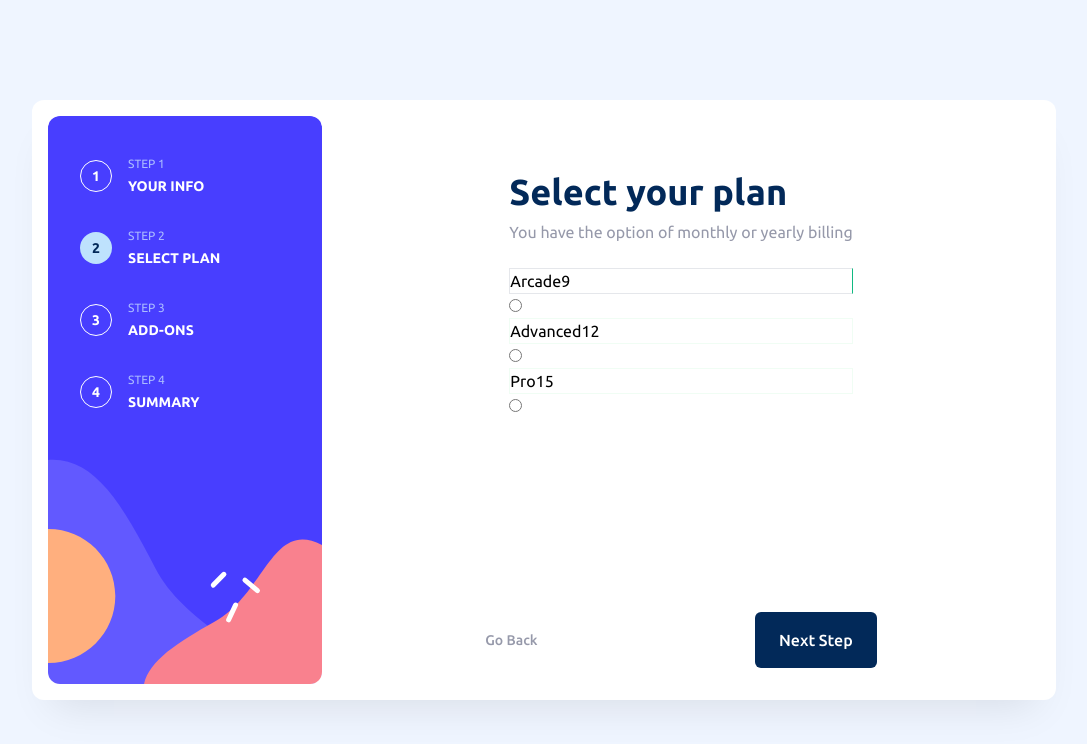
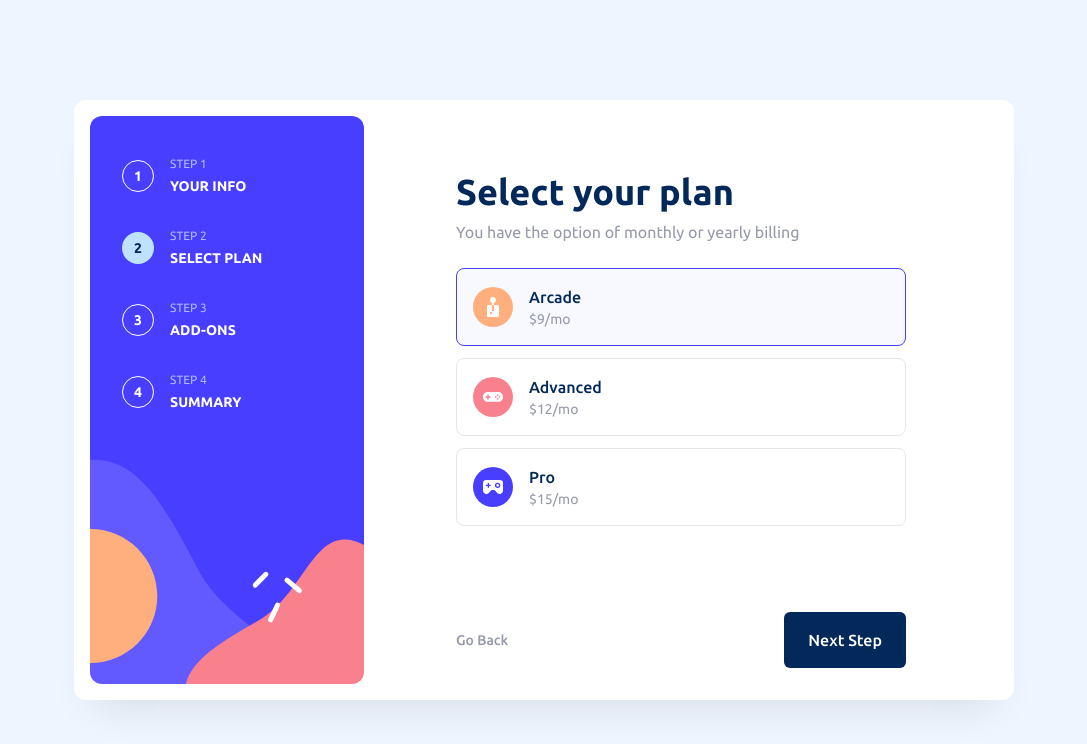
Before and after one commit to DevCeur/multi-step-form, a Next.js app: page / in a window 1280 px wide. Shown: the top 744 px of the page, without its empty margins (96-1183 px from the left). Built offline with nearby package versions, Linux system fonts and the light colour scheme.

Commit message:
[feat]: imrpove select plan input

```diff
--- a/src/components/multi-step-form/multi-step-form.tsx
+++ b/src/components/multi-step-form/multi-step-form.tsx
@@ -10,7 +10,7 @@ export const MultiStepForm = () => {
   const currentStep = useMultiStepForm((state) => state.currentStep);
 
   return (
-    <div className="flex w-full max-w-5xl lg:h-[600px] lg:p-4 lg:bg-background-secondary rounded-xl overflow-hidden lg:shadow-default">
+    <div className="flex w-full max-w-[940px] lg:h-[600px] lg:p-4 lg:bg-background-secondary rounded-xl overflow-hidden lg:shadow-default">
       <StepsIndicator />
 
       <div className="mx-auto absolute lg:relative h-screen lg:h-auto">
--- a/src/components/select-plan-input/select-plan-input.tsx
+++ b/src/components/select-plan-input/select-plan-input.tsx
@@ -1,8 +1,7 @@
 import type { InputHTMLAttributes } from "react";
 
-import { useFormContext } from "react-hook-form";
-
 import { useMultiStepForm } from "@/lib/multi-step-form-state";
+import Image from "next/image";
 
 type SelectPlanInputProps = {
   iconUrl: string;
@@ -18,31 +17,35 @@ export const SelectPlanInput = ({
   iconUrl,
   ...inputProps
 }: SelectPlanInputProps) => {
-  const { register } = useFormContext();
-
   const { selectedPlan } = useMultiStepForm((state) => ({
     selectedPlan: state.formData.selectedPlan,
   }));
 
   const formattedPrice = selectedPlan.billing === "monthly" ? price : price * 10;
 
+  const isPlanSelected = selectedPlan.identifier === identifier;
+
   return (
-    <label htmlFor={identifier}>
-      <div
-        className={`border ${
-          selectedPlan.identifier === identifier
-            ? "border-r-emerald-500"
-            : "border-green-50"
-        }`}
-      >
-        <span>{name}</span>
-        <span>{formattedPrice}</span>
+    <label
+      htmlFor={identifier}
+      className={`w-full p-4 flex justify-start items-center border ${
+        isPlanSelected ? "bg-grey-lightest border-purple" : "border-stroke-default"
+      } hover:border-purple rounded-lg transition-colors duration-200 cursor-pointer`}
+    >
+      <div className="relative w-10 h-10 mr-4">
+        <Image src={iconUrl} alt={identifier} layout="fill" style={{ objectFit: "contain" }} />
+      </div>
+
+      <div className="flex flex-col">
+        <span className="text-denim font-medium">{name}</span>
+        <span className="text-sm text-grey-default">${formattedPrice}/mo</span>
       </div>
 
       <input
-        {...register("selectedPlan")}
+        hidden
         id={identifier}
         type="radio"
+        name="selectedPlan"
         value={identifier}
         {...inputProps}
       />
--- a/src/components/step-wrapper/step-wrapper.tsx
+++ b/src/components/step-wrapper/step-wrapper.tsx
@@ -48,9 +48,9 @@ export const StepWrapper = ({
     <FormProvider {...formMethods}>
       <form
         onSubmit={handleSubmit}
-        className="w-full h-screen lg:max-w-lg lg:h-full pt-28 lg:pt-0 px-4 lg:px-0 mx-auto flex flex-col justify-between"
+        className="w-full h-screen lg:w-[450px] lg:h-full pt-28 lg:pt-0 px-4 lg:px-0 mx-auto flex flex-col justify-between"
       >
-        <div className="px-6 py-8 lg:pt-14 bg-background-secondary rounded-xl shadow-default lg:shadow-none">
+        <div className="px-6 py-8 lg:pt-14 lg:px-0 lg:pb-0 bg-background-secondary rounded-xl shadow-default lg:shadow-none">
           {!isLastStep && (
             <div className="mb-6">
               <h2 className="text-denim text-2xl lg:text-4xl font-bold mb-2">{title}</h2>
@@ -63,15 +63,10 @@ export const StepWrapper = ({
 
         {!isLastStep && (
           <div
-            className={`-mx-4 p-4 bg-white flex ${
-              isFirstStep ? "justify-end" : "justify-between"
-            }`}
+            className={`-mx-4 p-4 bg-white flex ${isFirstStep ? "justify-end" : "justify-between"}`}
           >
             {!isFirstStep && (
-              <button
-                onClick={handlePrevStep}
-                className="text-grey-default text-sm font-medium"
-              >
+              <button onClick={handlePrevStep} className="text-grey-default text-sm font-medium">
                 Go Back
               </button>
             )}
--- a/src/components/steps/select-plan-step/select-plan-step.tsx
+++ b/src/components/steps/select-plan-step/select-plan-step.tsx
@@ -1,19 +1,36 @@
+import { ChangeEvent, useState } from "react";
+
 import { PLANS } from "@/utils/enum";
 
 import { StepWrapper } from "@/components/step-wrapper";
 import { SelectPlanInput } from "@/components/select-plan-input";
+import { useMultiStepForm } from "@/lib/multi-step-form-state";
 
 export const SelectPlanStep = () => {
-  const handleSelectPlan = () => {};
+  const { updateSelectedPlan, selectedPlan } = useMultiStepForm((state) => ({
+    selectedPlan: state.formData.selectedPlan,
+    updateSelectedPlan: state.updateSelectedPlan,
+  }));
+
+  const handleSelectPlan = (e: ChangeEvent<HTMLInputElement>) => {
+    e.preventDefault();
+
+    updateSelectedPlan({
+      identifier: e.target.value as any,
+      billing: selectedPlan.billing,
+    });
+  };
+
+  const handleSelectPlanBilling = () => {};
 
   return (
     <StepWrapper
       title="Select your plan"
       description="You have the option of monthly or yearly billing"
     >
-      <div>
+      <div className="flex flex-col justify-center items-start space-y-3">
         {PLANS.map((plan) => (
-          <SelectPlanInput key={plan.identifier} {...plan} />
+          <SelectPlanInput key={plan.identifier} onChange={handleSelectPlan} {...plan} />
         ))}
       </div>
     </StepWrapper>
--- a/src/lib/multi-step-form-state.ts
+++ b/src/lib/multi-step-form-state.ts
@@ -18,6 +18,8 @@ type MultiStepFormState = {
   prevStep: () => void;
 
   updatePersonalInfo: (data: PersonalInfo) => void;
+
+  updateSelectedPlan: (data: Plan) => void;
 };
 
 export const useMultiStepForm = create<MultiStepFormState>((set) => ({
@@ -37,4 +39,7 @@ export const useMultiStepForm = create<MultiStepFormState>((set) => ({
 
   updatePersonalInfo: (data) =>
     set((state) => ({ formData: { ...state.formData, personalInfo: data } })),
+
+  updateSelectedPlan: (data) =>
+    set((state) => ({ formData: { ...state.formData, selectedPlan: data } })),
 }));
--- a/src/utils/enum.ts
+++ b/src/utils/enum.ts
@@ -31,9 +31,9 @@ export const MULTI_FORM_STEPS = [
 ];
 
 export const PLANS = [
-  { iconUrl: "", identifier: "arcade", name: "Arcade", price: 9 },
-  { iconUrl: "", identifier: "advanced", name: "Advanced", price: 12 },
-  { iconUrl: "", identifier: "pro", name: "Pro", price: 15 },
+  { iconUrl: "/images/icon-arcade.svg", identifier: "arcade", name: "Arcade", price: 9 },
+  { iconUrl: "/images/icon-advanced.svg", identifier: "advanced", name: "Advanced", price: 12 },
+  { iconUrl: "/images/icon-pro.svg", identifier: "pro", name: "Pro", price: 15 },
 ];
 
 export const EMAIL_REGEX = /^\w+([\.-]?\w+)*@\w+([\.-]?\w+)*(\.\w{2,3})+$/;
```
